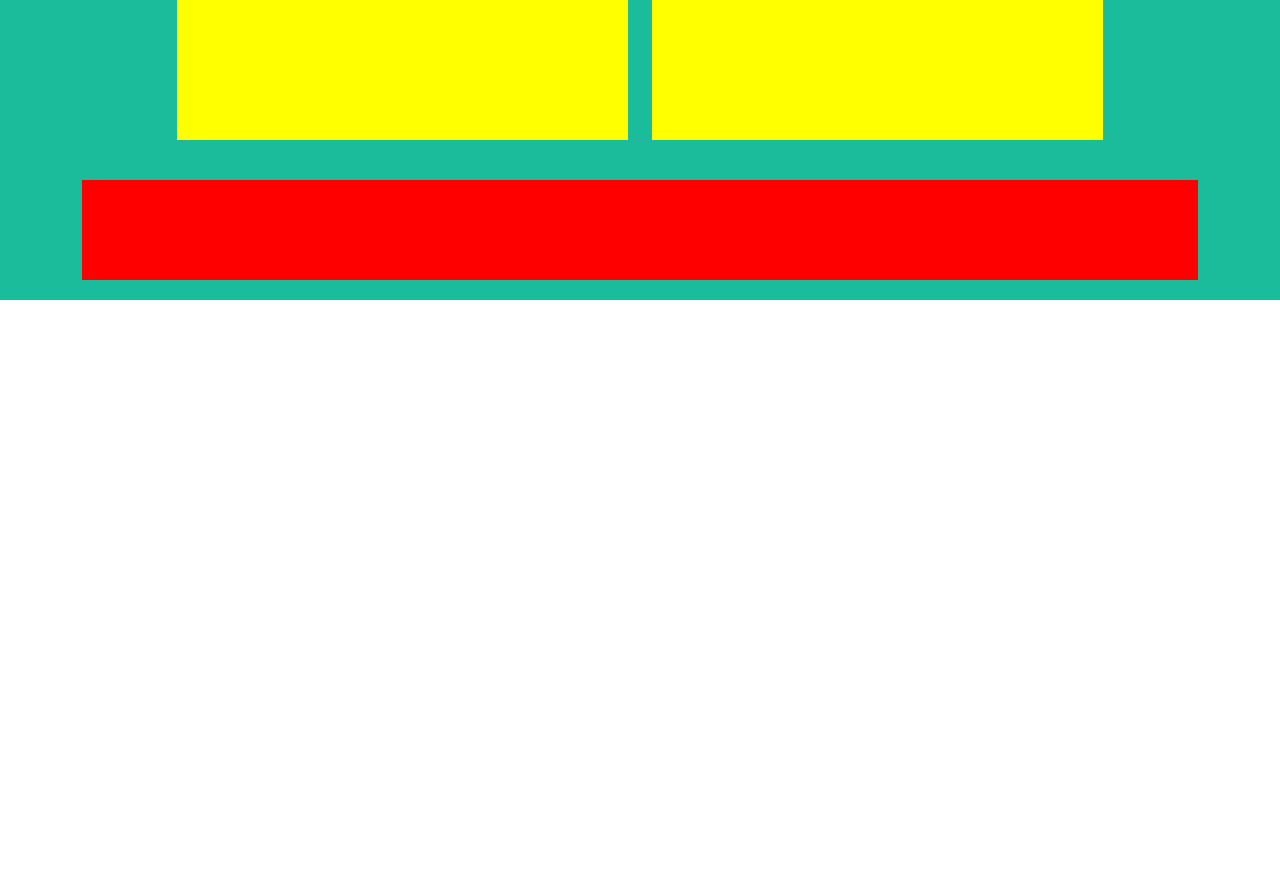
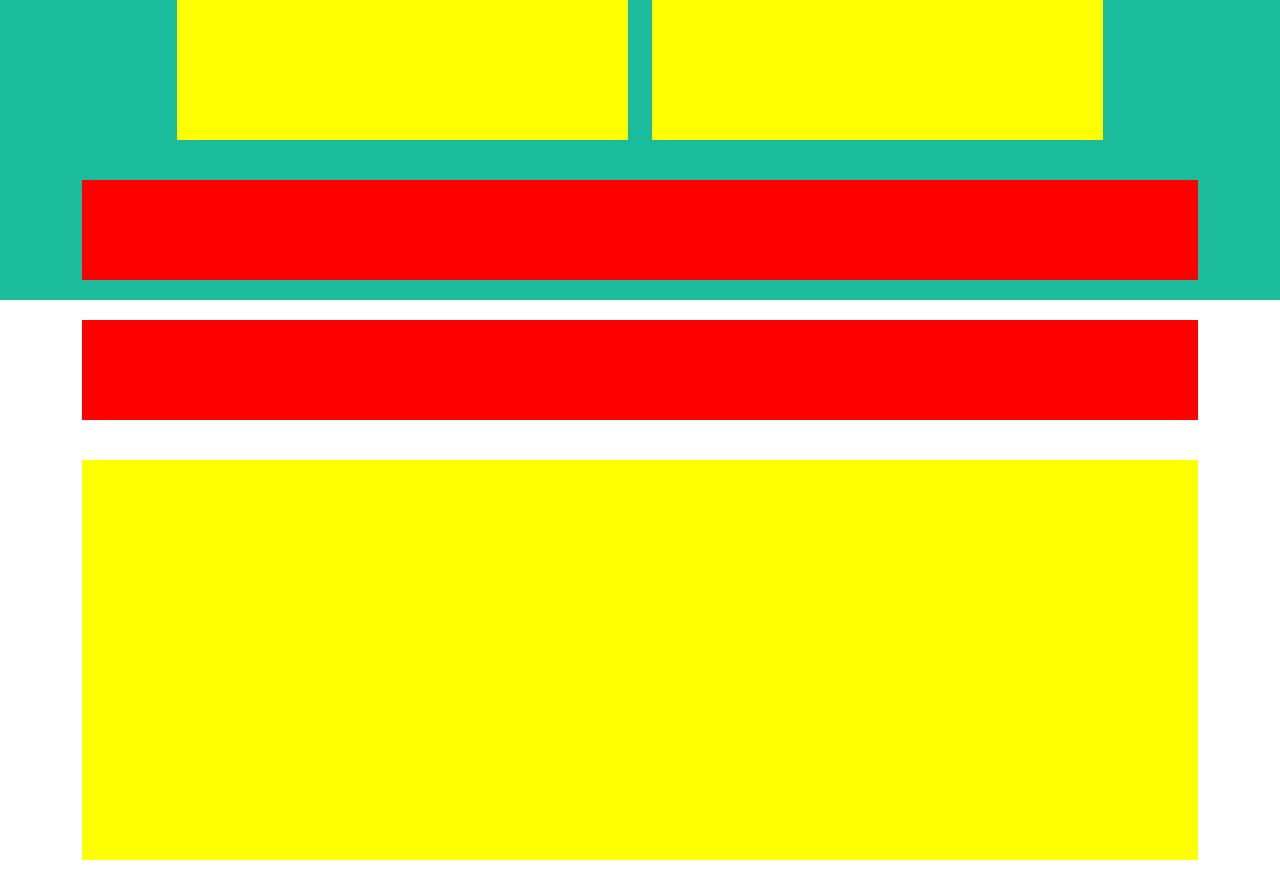
Before and after one commit to aymanmigal/html-css-bootstrap-freelancer, a plain HTML site: page index.html in a window 1280 px wide. Shown: the part 1780-2660 px from the top of the page. Before the commit the page ends 2080 px from the top, so only its background shows below. Drawn offline with nearby package versions, Linux system fonts and the light colour scheme.

Commit message:
form layout

```diff
--- a/index.html
+++ b/index.html
@@ -99,7 +99,17 @@
         </div>
     </section>
 
-    <section>
+    <section id="form">
+        <div class="container">
+            <div class="row">
+                <div class="col-12">
+                    <div class="content-about-title"></div>
+                </div>
+                <div class="col-12">
+                    <div class="content-jmb"></div>
+                </div>
+            </div>
+        </div>
 
     </section>
 
```
